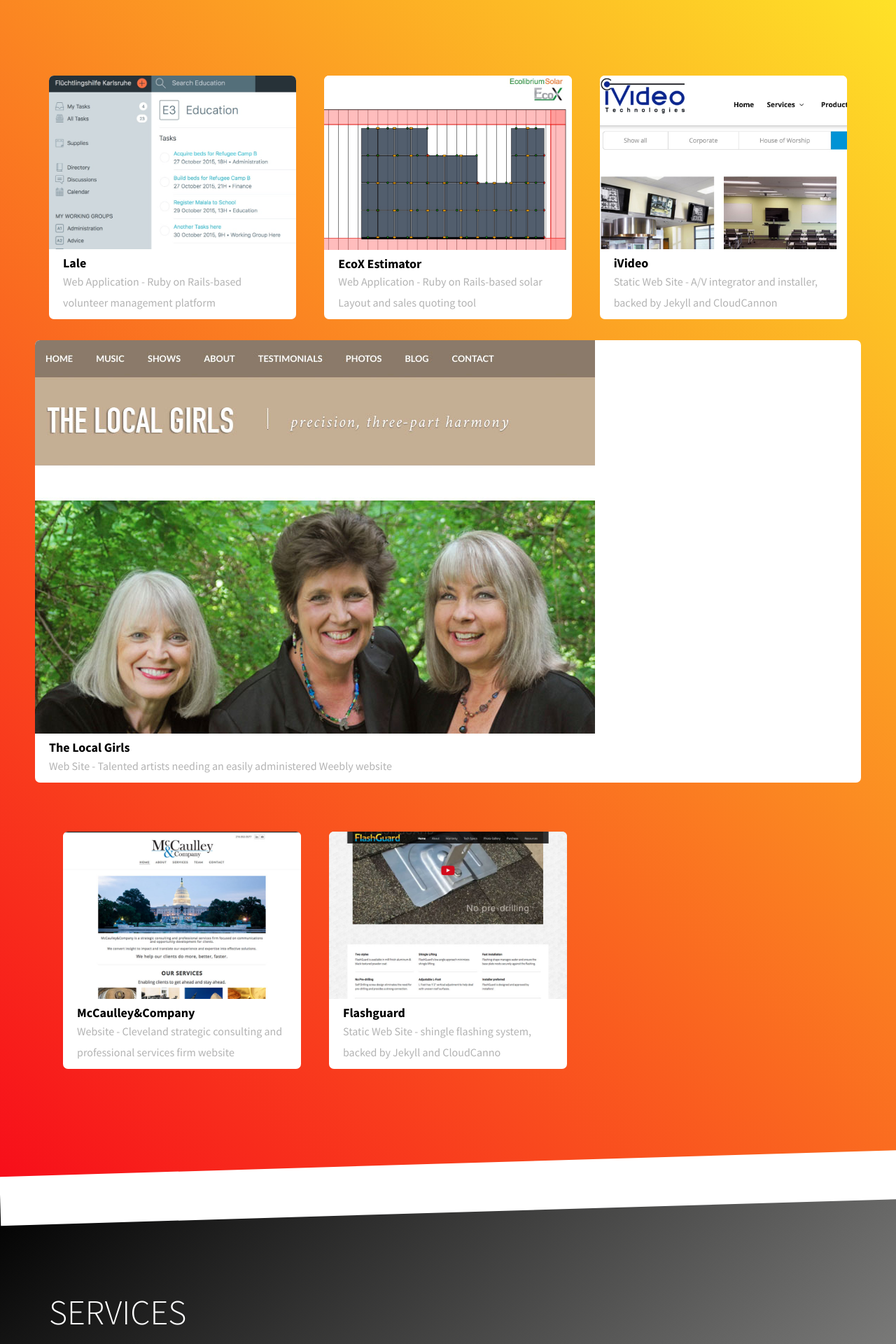
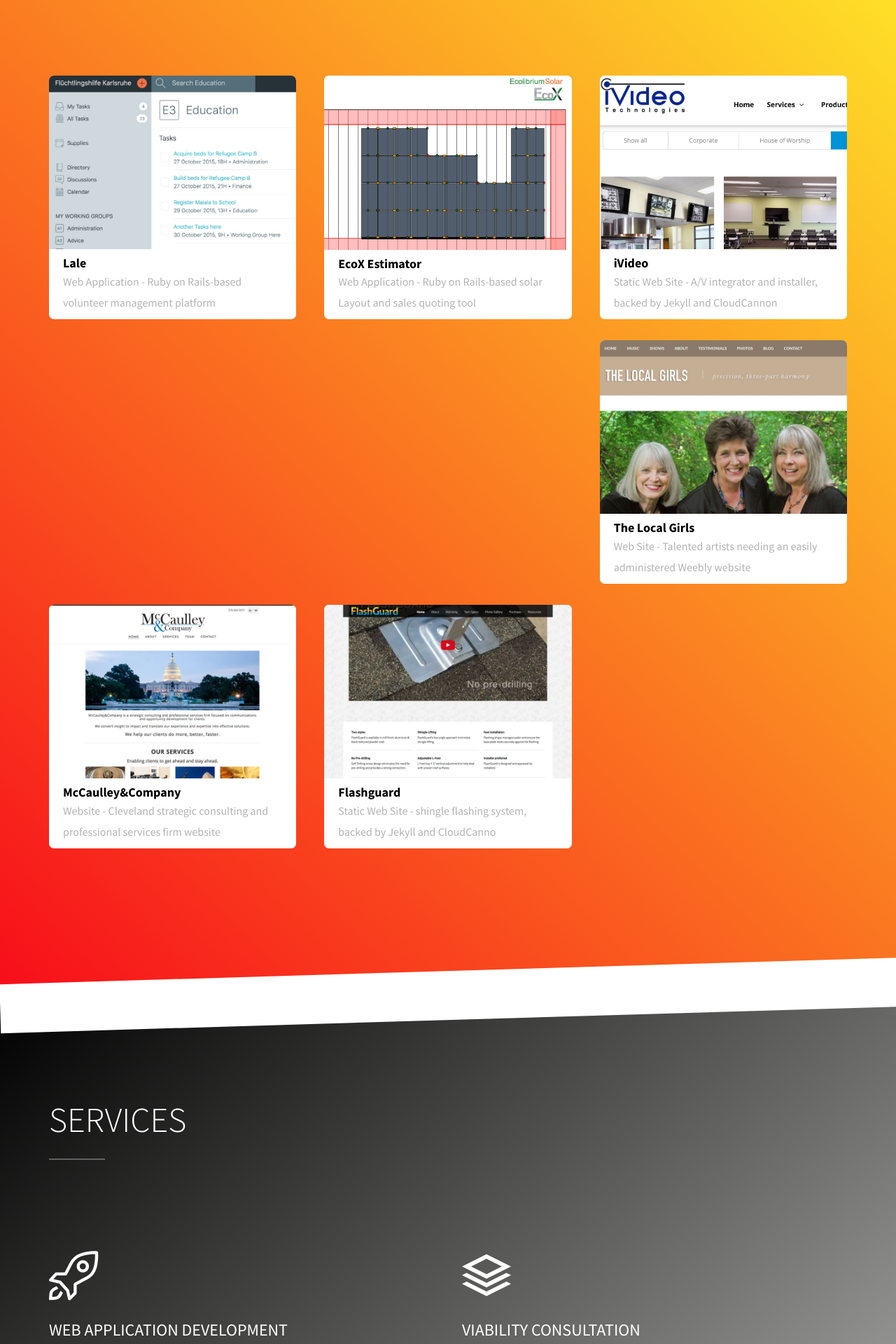
Before and after one commit to Rakefire/rakefire.github.io, a Jekyll site: the page built from index.html, in a window 1280 px wide. Shown: the part 1741-3661 px from the top of the page at 70% size. Built offline with Jekyll 4.4.1, drawn with Linux system fonts in a browser that asks for light colours; some web fonts are replaced.

Commit message:
Updated '/_includes/sections/work.html' via CloudCannon

```diff
--- a/_includes/sections/work.html
+++ b/_includes/sections/work.html
@@ -31,7 +31,7 @@
 			</div>
 
 
-      <div class="clearfix visible-sm-block"></div>
+      <!-- <div class="clearfix visible-sm-block"></div> -->
 
       <div class="col-md-4 col-sm-6 col-xxs-12">
         <a href="http://www.ivideo.com/" class="project-item">
@@ -43,7 +43,7 @@
         </a>
       </div>
 
-
+      <div class="col-md-4 col-sm-6 col-xxs-12">
 
         <a href="http://www.thelocalgirls.com/" class="project-item">
           <img src="/work/local_girls/local_girls.jpg" alt="The Local Girls" class="img-responsive">
@@ -55,7 +55,7 @@
       </div>
 
 
-      <div class="clearfix visible-sm-block"></div>
+<!-- <div class="clearfix visible-sm-block"></div> -->
 
       <div class="col-md-4 col-sm-6 col-xxs-12">
         <a href="http://www.mccaulleyandco.com/" class="project-item">
```
